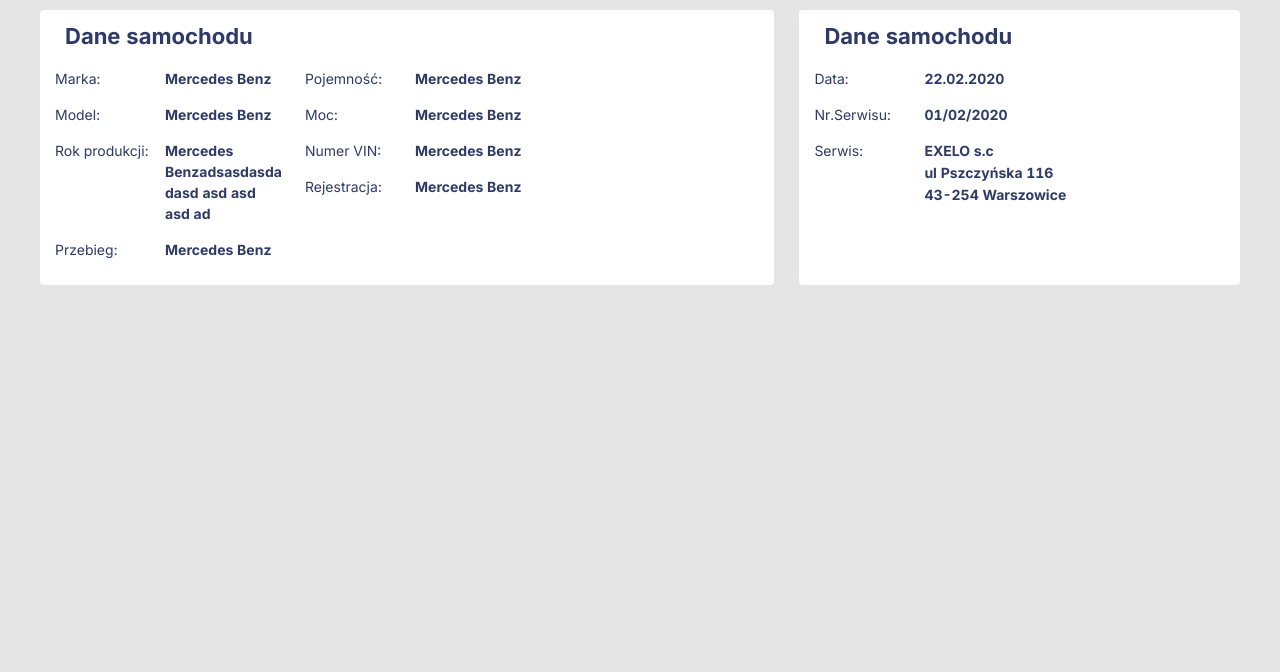
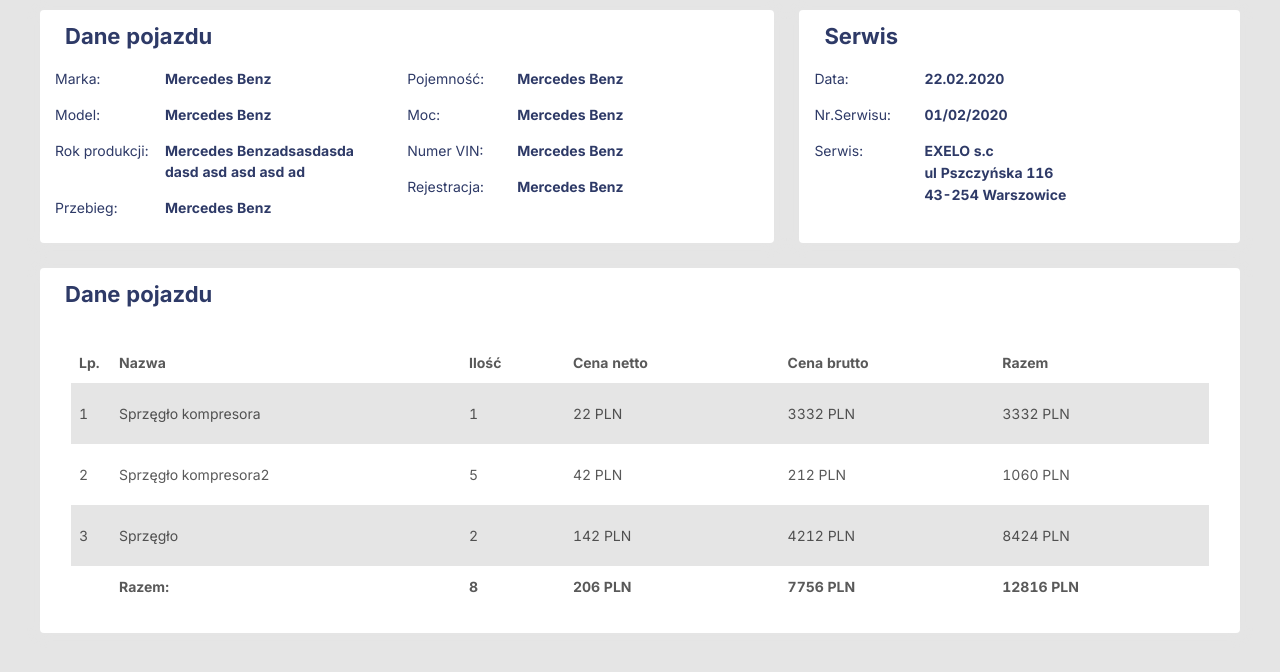
Before and after one commit to Andrzej-Marek/car_service_base, a React app: page / in a window 1280 px wide. Shown: the top 672 px of the page. Built offline with nearby package versions, Linux system fonts and the light colour scheme; the HTML template or start-up script is replaced by a standard one.

Commit message:
renameing files and did some code changes. Created grid folder with all wrapper

```diff
--- /dev/null
+++ b/src/components/Grid/GridFull/GridFull.tsx
@@ -0,0 +1,25 @@
+import { media } from "@/shared/utils";
+import React, { FC } from "react";
+import styled from "styled-components";
+
+interface OwnProps {}
+
+type Props = OwnProps;
+
+const GridFull: FC<Props> = ({ children }) => {
+    return <Wrapper>{children}</Wrapper>;
+};
+
+const Wrapper = styled.div`
+    padding-top: 20px;
+
+    ${media.laptop`
+        padding-top: 15px;
+    `}
+
+    ${media.laptopL`
+        padding-top: 25px;
+    `}
+`;
+
+export default GridFull;
--- a/src/components/Lists/ServiceListInfo/ServiceListInfo.tsx
+++ b/src/components/Lists/BasicServiceListInfo/BasicServiceListInfo.tsx
@@ -7,7 +7,7 @@ interface OwnProps {}
 
 type Props = OwnProps;
 
-const ServiceListInfo: FC<Props> = () => {
+const BasicServiceListInfo: FC<Props> = () => {
     const { t } = useTranslation("serviceDetails");
 
     return (
@@ -26,4 +26,4 @@ const ServiceListInfo: FC<Props> = () => {
 
 const Wrapper = styled.div``;
 
-export default ServiceListInfo;
+export default BasicServiceListInfo;
--- a/src/components/Lists/CarDetailsList/CarDetailsList.tsx
+++ /dev/null
@@ -1,47 +0,0 @@
-import { media } from "@/shared/utils";
-import React, { FC } from "react";
-import styled from "styled-components";
-import { ListElement } from "../components";
-import { useTranslation } from "react-i18next";
-
-interface OwnProps {}
-
-type Props = OwnProps;
-
-const CarDetailsList: FC<Props> = () => {
-    const { t } = useTranslation("carSpecification");
-
-    return (
-        <ListWrapper>
-            <Column>
-                <ListElement label={t("carDetails.mark")} value="Mercedes Benz" />
-                <ListElement label={t("carDetails.model")} value="Mercedes Benz" />
-                <ListElement
-                    label={t("carDetails.yearProduction")}
-                    value="Mercedes Benzadsasdasda dasd asd asd asd ad "
-                />
-                <ListElement label={t("carDetails.mileage")} value="Mercedes Benz" />
-            </Column>
-            <Column>
-                <ListElement label={t("carDetails.capacity")} value="Mercedes Benz" />
-                <ListElement label={t("carDetails.enginePower")} value="Mercedes Benz" />
-                <ListElement label={t("carDetails.numberVin")} value="Mercedes Benz" />
-                <ListElement label={t("carDetails.registration")} value="Mercedes Benz" />
-            </Column>
-        </ListWrapper>
-    );
-};
-
-const ListWrapper = styled.div`
-    ${media.tablet`
-        display: flex;
-    `};
-`;
-
-const Column = styled.div`
-    ${media.tablet`
-        width: 250px;
-    `};
-`;
-
-export default CarDetailsList;
--- /dev/null
+++ b/src/components/Lists/VehicleDetailsList/VehicleDetailsList.tsx
@@ -0,0 +1,47 @@
+import { media } from "@/shared/utils";
+import React, { FC } from "react";
+import styled from "styled-components";
+import { ListElement } from "../components";
+import { useTranslation } from "react-i18next";
+
+interface OwnProps {}
+
+type Props = OwnProps;
+
+const VehicleDetailsList: FC<Props> = () => {
+    const { t } = useTranslation("vehicleSpecification");
+
+    return (
+        <ListWrapper>
+            <Column>
+                <ListElement label={t("mark")} value="Mercedes Benz" />
+                <ListElement label={t("model")} value="Mercedes Benz" />
+                <ListElement
+                    label={t("yearProduction")}
+                    value="Mercedes Benzadsasdasda dasd asd asd asd ad "
+                />
+                <ListElement label={t("mileage")} value="Mercedes Benz" />
+            </Column>
+            <Column>
+                <ListElement label={t("capacity")} value="Mercedes Benz" />
+                <ListElement label={t("enginePower")} value="Mercedes Benz" />
+                <ListElement label={t("numberVin")} value="Mercedes Benz" />
+                <ListElement label={t("registration")} value="Mercedes Benz" />
+            </Column>
+        </ListWrapper>
+    );
+};
+
+const ListWrapper = styled.div`
+    ${media.tablet`
+        display: flex;
+    `};
+`;
+
+const Column = styled.div`
+    ${media.tablet`
+        width: 50%;
+    `};
+`;
+
+export default VehicleDetailsList;
--- a/src/components/index.ts
+++ b/src/components/index.ts
@@ -10,9 +10,9 @@ export { default as ContentTile } from "./Tiles/ContentTile/ContentTile";
 
 // Lists
 
-export { default as CarDetailsList } from "./Lists/CarDetailsList/CarDetailsList";
+export { default as VehicleDetailsList } from "./Lists/VehicleDetailsList/VehicleDetailsList";
 
-export { default as ServiceListInfo } from "./Lists/ServiceListInfo/ServiceListInfo";
+export { default as BasicServiceListInfo } from "./Lists/BasicServiceListInfo/BasicServiceListInfo";
 
 export { default as Table } from "./Table/Table";
 
@@ -26,3 +26,5 @@ export { default as TableFooterRowSummary } from "./TableFooterRowSummary/TableF
 export { default as Grid11 } from "./Grid/Grid11/Grid11";
 
 export { default as Grid43 } from "./Grid/Grid43/Grid43";
+
+export { default as GridFull } from "./Grid/GridFull/GridFull";
--- a/src/containers/ServiceDetails/ServiceDetails.tsx
+++ b/src/containers/ServiceDetails/ServiceDetails.tsx
@@ -1,17 +1,24 @@
 import React, { FC } from "react";
-import { CarDetailsList, ContentTile, Grid43, ServiceListInfo } from "@/components";
+import {
+    VehicleDetailsList,
+    ContentTile,
+    Grid43,
+    Table,
+    GridFull,
+    BasicServiceListInfo,
+} from "@/components";
 import styled from "styled-components";
 import { Currency } from "@/shared/enums";
 import { ServiceCost } from "@/shared/types";
 import { useTranslation } from "react-i18next";
-import { media } from "@/shared/utils";
+import { serviceDetailsColumns } from "./serviceDetails.columns";
 
 interface OwnProps {}
 
 type Props = OwnProps;
 
 const ServiceDetails: FC<Props> = () => {
-    const { t } = useTranslation(["carSpecification", "serviceCosts"]);
+    const { t } = useTranslation(["vehicleSpecification", "serviceDetails"]);
 
     // TODO: Mapper for this structure and pass curreny to columns
     const mockData: ServiceCost[] = [
@@ -44,13 +51,18 @@ const ServiceDetails: FC<Props> = () => {
     return (
         <Wrapper>
             <Grid43>
-                <ContentTile title={t("carSpecification:carDetails.title")}>
-                    <CarDetailsList />
+                <ContentTile title={t("vehicleSpecification:title")}>
+                    <VehicleDetailsList />
                 </ContentTile>
-                <ContentTile title={t("carSpecification:carDetails.title")}>
-                    <ServiceListInfo />
+                <ContentTile title={t("serviceDetails:title")}>
+                    <BasicServiceListInfo />
                 </ContentTile>
             </Grid43>
+            <GridFull>
+                <ContentTile title={t("title")}>
+                    <Table data={mockData} columns={serviceDetailsColumns} />
+                </ContentTile>
+            </GridFull>
         </Wrapper>
     );
 };
--- a/src/locales/pl/carSpecification.json
+++ /dev/null
@@ -1,13 +0,0 @@
-{
-    "carDetails": {
-        "title": "Dane samochodu",
-        "mark": "Marka",
-        "model": "Model",
-        "yearProduction": "Rok produkcji",
-        "mileage": "Przebieg",
-        "capacity": "Pojemność",
-        "enginePower": "Moc",
-        "numberVin": "Numer VIN",
-        "registration": "Rejestracja"
-    }
-}
--- a/src/locales/pl/index.js
+++ b/src/locales/pl/index.js
@@ -2,12 +2,12 @@ import common from "./common.json";
 import serviceDetails from "./serviceDetails.json";
 import contentTile from "./contentTile.json";
 import serviceCosts from "./serviceCosts.json";
-import carSpecification from "./carSpecification.json";
+import vehicleSpecification from "./vehicleSpecification.json";
 
 export default {
     common,
     serviceDetails,
     contentTile,
-    carSpecification,
+    vehicleSpecification,
     serviceCosts,
 };
--- a/src/locales/pl/serviceDetails.json
+++ b/src/locales/pl/serviceDetails.json
@@ -1,4 +1,6 @@
 {
+    "title": "Serwis",
+    "lastServiceTitle": "Ostatni serwis",
     "date": "Data",
     "serviceNumber": "Nr.Serwisu",
     "service": "Serwis"
--- /dev/null
+++ b/src/locales/pl/vehicleSpecification.json
@@ -0,0 +1,12 @@
+{
+    "type": "Rodzaj",
+    "title": "Dane pojazdu",
+    "mark": "Marka",
+    "model": "Model",
+    "yearProduction": "Rok produkcji",
+    "mileage": "Przebieg",
+    "capacity": "Pojemność",
+    "enginePower": "Moc",
+    "numberVin": "Numer VIN",
+    "registration": "Rejestracja"
+}
```
